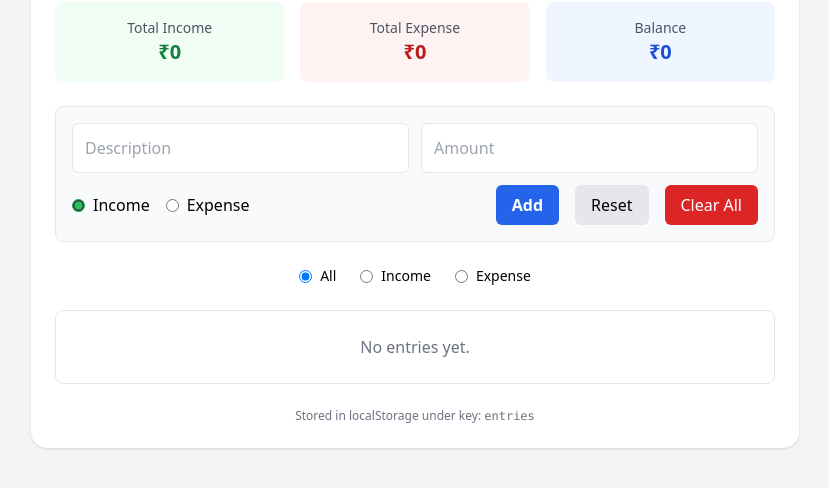
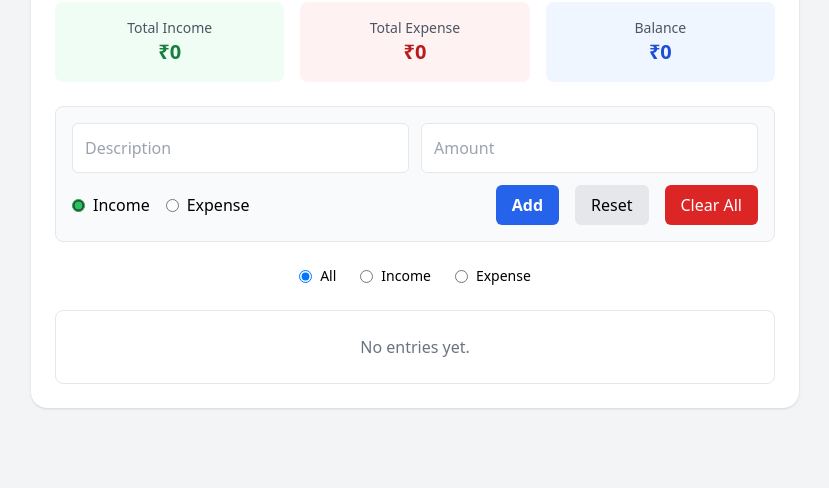
Before and after one commit to Hemitha2000/IncomeExpenseTracker, a plain HTML site: page index.html in a window 1280 px wide. Shown: the part 102-590 px from the top of the page, without its empty margins (225-1054 px from the left). Drawn offline with nearby package versions, Linux system fonts and the light colour scheme.

Commit message:
remove footer

```diff
--- a/index.html
+++ b/index.html
@@ -49,8 +49,6 @@
     <section>
       <ul id="entryList" class="space-y-3"></ul>
     </section>
-
-    <footer class="text-xs text-gray-500 text-center">Stored in localStorage under key: <code>entries</code></footer>
   </div>
   <div id="editModal" class="hidden fixed inset-0 bg-black/40 flex items-center justify-center p-4">
     <div class="bg-white rounded-xl p-6 w-full max-w-md shadow-xl">
```
